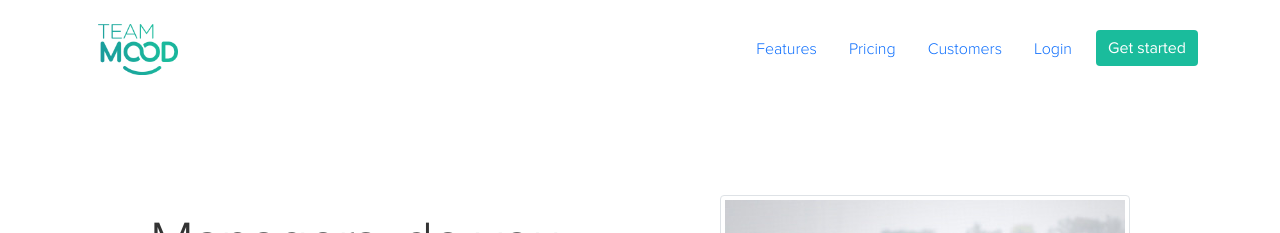
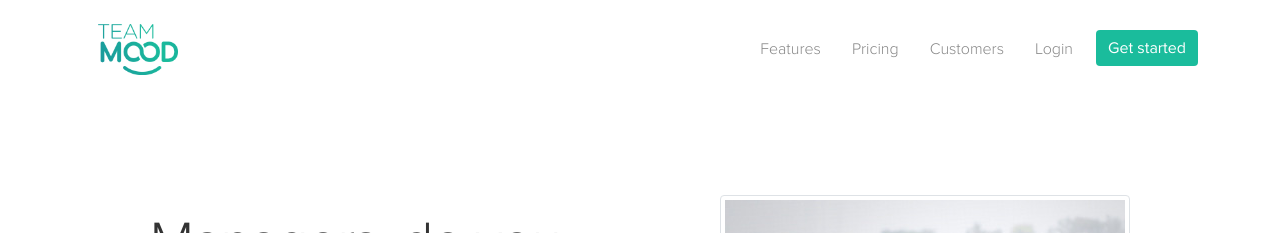
Before and after one commit to TeamMood/landing-page, a Jekyll site: the page built from en/index.html, in a window 1280 px wide. Shown: the top 233 px of the page. Built offline with Jekyll 4.4.1, drawn with Linux system fonts in a browser that asks for light colours; nearby versions of some CDN libraries.

Commit message:
nav style adjustment

```diff
--- a/_includes/header_en.html
+++ b/_includes/header_en.html
@@ -10,19 +10,19 @@
 
         <div class="collapse navbar-collapse " id="navbar-collapse-1">
             <ul class="navbar-nav me-auto mb-2 mb-lg-0 text-center">
-                <li class="nav-item px-2">
+                <li class="nav-item">
                     <a class="nav-link" href="/{{ page.lang }}/features">Features</a>
                 </li>
-                <li class="nav-item px-2">
+                <li class="nav-item">
                     <a class="nav-link" href="/{{ page.lang }}/pricing">Pricing</a>
                 </li>
-                <li class="nav-item px-2">
+                <li class="nav-item">
                     <a class="nav-link" href="/{{ page.lang }}/success">Customers</a>
                 </li>
-                <li class="nav-item px-2">
+                <li class="nav-item">
                     <a class="nav-link" href="https://app.teammood.com/app#/login">Login</a>
                 </li>
-                <li class="nav-item ps-2">
+                <li class="nav-item">
                     <a class="btn green-btn" href="https://app.teammood.com/signup">Get started</a>
                 </li>
             </ul>
--- a/_includes/header_fr.html
+++ b/_includes/header_fr.html
@@ -1,6 +1,6 @@
 <nav class="navbar navbar-expand-lg">
     <div class="container">
-        <a class="navbar-brand" href="/{{ page.lang }}">
+        <a class="navbar-brand p-3" href="/{{ page.lang }}">
             <img src="/images/logo-140px.png" width="80px">
         </a>
         <button class="navbar-toggler" type="button" data-bs-toggle="collapse" data-bs-target="#navbar-collapse-1" aria-controls="navbarSupportedContent" aria-expanded="false" aria-label="Toggle navigation">
@@ -22,7 +22,7 @@
                     <a class="nav-link" href="https://app.teammood.com/app#/login">Se connecter</a>
                 </li>
                 <li class="nav-item">
-                    <a class="btn light-orange-btn" href="https://app.teammood.com/signup">Créer un compte</a>
+                    <a class="btn green-btn" href="https://app.teammood.com/signup">Créer un compte</a>
                 </li>
             </ul>
         </div>
```
Also changed, not shown: css/style.css.
